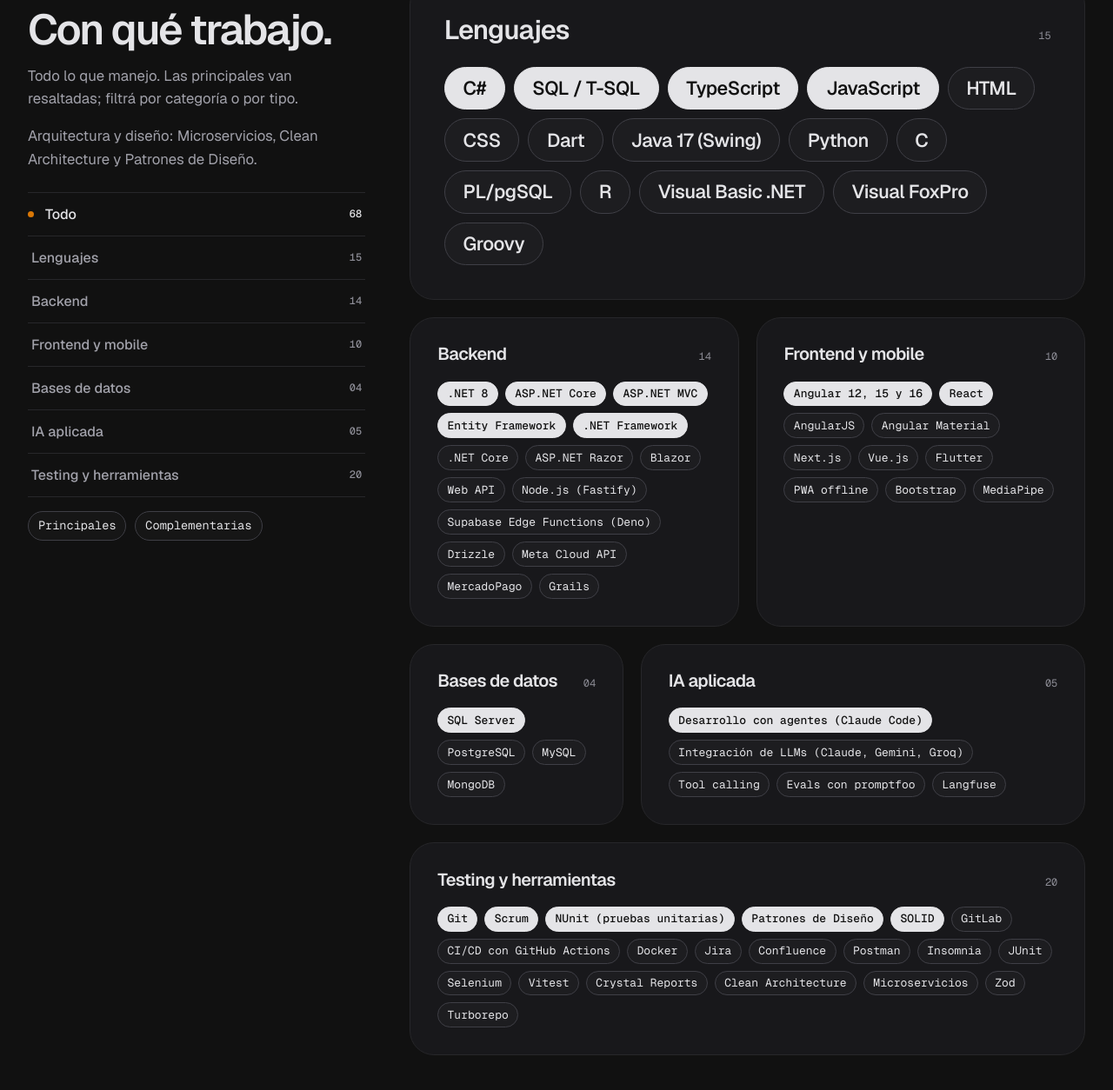
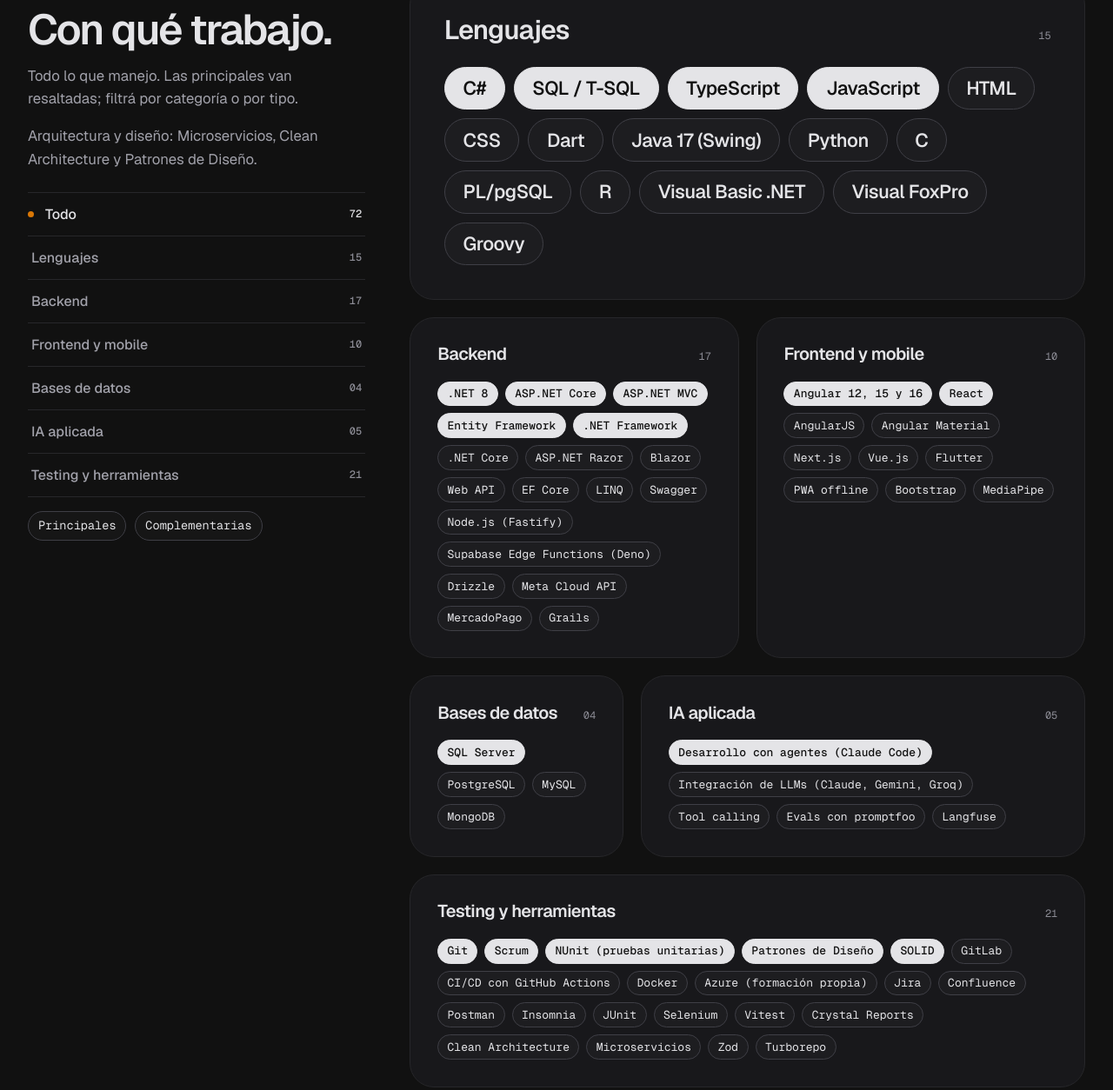
Before and after one commit to DiLacioLautaro/portfolio, a plain HTML site: page index.html in a window 1280 px wide. Shown: the part 8969-10223 px from the top of the page at 87% size. Drawn offline with nearby package versions, Linux system fonts and the light colour scheme; animation ran at ten frames a second.

Commit message:
CV y sitio: LINQ, EF Core y Swagger en Baufest y SWS; Azure como formación propia
Co-Authored-By: Claude Opus 5.5 <noreply@anthropic.com>
Claude-Session: https://claude.ai/code/session_01EBtEXi3Cjnaf94SPUyKK6U

```diff
--- a/index.html
+++ b/index.html
@@ -1490,13 +1490,13 @@ html:not(.js) .copy{display:none}
       <h2 id="stack-title">Con qué trabajo.</h2>
       <p class="lead">Todo lo que manejo. Las principales van resaltadas; filtrá por categoría o por tipo.</p><p class="lead">Arquitectura y diseño: Microservicios, Clean Architecture y Patrones de Diseño.</p>
       <div class="filters" role="group" aria-label="Filtrar el stack por categoría">
-        <button type="button" class="filter" data-filter="all" aria-pressed="true">Todo<span class="c" aria-hidden="true">68</span></button>
+        <button type="button" class="filter" data-filter="all" aria-pressed="true">Todo<span class="c" aria-hidden="true">72</span></button>
         <button type="button" class="filter" data-filter="lenguajes" aria-pressed="false">Lenguajes<span class="c" aria-hidden="true">15</span></button>
-        <button type="button" class="filter" data-filter="backend" aria-pressed="false">Backend<span class="c" aria-hidden="true">14</span></button>
+        <button type="button" class="filter" data-filter="backend" aria-pressed="false">Backend<span class="c" aria-hidden="true">17</span></button>
         <button type="button" class="filter" data-filter="frontend" aria-pressed="false">Frontend y mobile<span class="c" aria-hidden="true">10</span></button>
         <button type="button" class="filter" data-filter="datos" aria-pressed="false">Bases de datos<span class="c" aria-hidden="true">04</span></button>
         <button type="button" class="filter" data-filter="ia" aria-pressed="false">IA aplicada<span class="c" aria-hidden="true">05</span></button>
-        <button type="button" class="filter" data-filter="herramientas" aria-pressed="false">Testing y herramientas<span class="c" aria-hidden="true">20</span></button>
+        <button type="button" class="filter" data-filter="herramientas" aria-pressed="false">Testing y herramientas<span class="c" aria-hidden="true">21</span></button>
       </div>
       <p class="legend" role="group" aria-label="Filtrar por uso"><button type="button" class="chip lg-btn" data-use="daily" aria-pressed="false">Principales</button><button type="button" class="chip lg-btn" data-use="rest" aria-pressed="false">Complementarias</button></p>
       <p class="sr" id="stack-status" role="status" aria-live="polite"></p>
@@ -1510,9 +1510,9 @@ html:not(.js) .copy{display:none}
         </ul>
       </article>
       <article class="tile sg rv" data-cat="backend">
-        <div class="sg-head"><h3>Backend</h3><span class="c">14</span></div>
+        <div class="sg-head"><h3>Backend</h3><span class="c">17</span></div>
         <ul class="chips">
-          <li class="chip daily">.NET 8<span class="sr"> (principal)</span></li><li class="chip daily">ASP.NET Core<span class="sr"> (principal)</span></li><li class="chip daily">ASP.NET MVC<span class="sr"> (principal)</span></li><li class="chip daily">Entity Framework<span class="sr"> (principal)</span></li><li class="chip daily">.NET Framework<span class="sr"> (principal)</span></li><li class="chip">.NET Core</li><li class="chip">ASP.NET Razor</li><li class="chip">Blazor</li><li class="chip">Web API</li><li class="chip">Node.js (Fastify)</li><li class="chip">Supabase Edge Functions (Deno)</li><li class="chip">Drizzle</li><li class="chip">Meta Cloud API</li><li class="chip">MercadoPago</li><li class="chip">Grails</li>
+          <li class="chip daily">.NET 8<span class="sr"> (principal)</span></li><li class="chip daily">ASP.NET Core<span class="sr"> (principal)</span></li><li class="chip daily">ASP.NET MVC<span class="sr"> (principal)</span></li><li class="chip daily">Entity Framework<span class="sr"> (principal)</span></li><li class="chip daily">.NET Framework<span class="sr"> (principal)</span></li><li class="chip">.NET Core</li><li class="chip">ASP.NET Razor</li><li class="chip">Blazor</li><li class="chip">Web API</li><li class="chip">EF Core</li><li class="chip">LINQ</li><li class="chip">Swagger</li><li class="chip">Node.js (Fastify)</li><li class="chip">Supabase Edge Functions (Deno)</li><li class="chip">Drizzle</li><li class="chip">Meta Cloud API</li><li class="chip">MercadoPago</li><li class="chip">Grails</li>
         </ul>
       </article>
       <article class="tile sg rv" data-cat="frontend" style="--d:.06s">
@@ -1534,9 +1534,9 @@ html:not(.js) .copy{display:none}
         </ul>
       </article>
       <article class="tile sg w6 rv" data-cat="herramientas">
-        <div class="sg-head"><h3>Testing y herramientas</h3><span class="c">20</span></div>
+        <div class="sg-head"><h3>Testing y herramientas</h3><span class="c">21</span></div>
         <ul class="chips">
-          <li class="chip daily">Git<span class="sr"> (principal)</span></li><li class="chip daily">Scrum<span class="sr"> (principal)</span></li><li class="chip daily">NUnit (pruebas unitarias)<span class="sr"> (principal)</span></li><li class="chip daily">Patrones de Diseño<span class="sr"> (principal)</span></li><li class="chip daily">SOLID<span class="sr"> (principal)</span></li><li class="chip">GitLab</li><li class="chip">CI/CD con GitHub Actions</li><li class="chip">Docker</li><li class="chip">Jira</li><li class="chip">Confluence</li><li class="chip">Postman</li><li class="chip">Insomnia</li><li class="chip">JUnit</li><li class="chip">Selenium</li><li class="chip">Vitest</li><li class="chip">Crystal Reports</li><li class="chip">Clean Architecture</li><li class="chip">Microservicios</li><li class="chip">Zod</li><li class="chip">Turborepo</li>
+          <li class="chip daily">Git<span class="sr"> (principal)</span></li><li class="chip daily">Scrum<span class="sr"> (principal)</span></li><li class="chip daily">NUnit (pruebas unitarias)<span class="sr"> (principal)</span></li><li class="chip daily">Patrones de Diseño<span class="sr"> (principal)</span></li><li class="chip daily">SOLID<span class="sr"> (principal)</span></li><li class="chip">GitLab</li><li class="chip">CI/CD con GitHub Actions</li><li class="chip">Docker</li><li class="chip">Azure (formación propia)</li><li class="chip">Jira</li><li class="chip">Confluence</li><li class="chip">Postman</li><li class="chip">Insomnia</li><li class="chip">JUnit</li><li class="chip">Selenium</li><li class="chip">Vitest</li><li class="chip">Crystal Reports</li><li class="chip">Clean Architecture</li><li class="chip">Microservicios</li><li class="chip">Zod</li><li class="chip">Turborepo</li>
         </ul>
       </article>
     </div>
@@ -1572,7 +1572,7 @@ html:not(.js) .copy{display:none}
           <div class="xp-body">
             <h4>Full Stack .NET Senior <span>· SWS Services</span></h4>
             <ul class="career-results"><li>Optimicé la descarga de la hoja de ruta, reduciendo el tiempo de 3,3 s a 0,9 s con 300 clientes y de 11,0 s a 4,5 s con 3.000 en pruebas A/B de laboratorio de 10 rondas, reescribiendo vistas e índices de SQL Server.</li><li>Desarrollé la integración fiscal con ARBA y AGIP (las agencias de recaudación de impuestos de la Provincia y de la Ciudad de Buenos Aires), impactando en la emisión en producción de COT y remitos electrónicos, implementando modelo de datos, servicio de integración, comprobantes y pantallas en C# y SQL Server.</li><li>Desarrollé los módulos de percepciones y liquidaciones, impactando en el cálculo en producción por jurisdicción, porcentajes, feriados y novedades, implementando reglas de negocio y Patrones de Diseño en el ERP.</li><li>Diseñé la gestión de envases en préstamo, impactando en la trazabilidad de saldos del ERP y la PWA con 160 migraciones, implementando triggers T-SQL, controles de consistencia y reportes con apoyo de asistentes de IA.</li><li>Sistematicé la evolución de la base de datos, con 103 objetos T-SQL escritos o modificados, versionando vistas, stored procedures, funciones y triggers mediante merge requests y revisión de código en GitLab.</li><li>Desarrollé la evolución del ERP y la PWA en la etapa final, con responsabilidad técnica como único desarrollador tras integrar un equipo de 3, dirigiendo asistentes de IA y validando los cambios.</li></ul>
-            <ul class="chips"><li class="chip">C#</li><li class="chip">.NET Framework 4.8</li><li class="chip">ASP.NET Core</li><li class="chip">ASP.NET MVC / Razor</li><li class="chip">Blazor</li><li class="chip">Entity Framework</li><li class="chip">SQL Server</li><li class="chip">Angular</li><li class="chip">AngularJS</li><li class="chip">React / TypeScript</li></ul>
+            <ul class="chips"><li class="chip">C#</li><li class="chip">.NET Framework 4.8</li><li class="chip">ASP.NET Core</li><li class="chip">ASP.NET MVC / Razor</li><li class="chip">Blazor</li><li class="chip">Entity Framework</li><li class="chip">LINQ</li><li class="chip">SQL Server</li><li class="chip">Angular</li><li class="chip">AngularJS</li><li class="chip">React / TypeScript</li></ul>
           </div>
         </article>
         <article class="xp-item">
@@ -1580,7 +1580,7 @@ html:not(.js) .copy{display:none}
           <div class="xp-body">
             <h4>Full Stack Developer <span>· Baufest</span></h4>
             <ul class="career-results"><li>Desarrollé soluciones de retail, con alcance sobre 4 a 6 sistemas y promoción de Junior a Semi Senior por evaluación de Baufest, implementando funcionalidades con Patrones de Diseño en C# y Angular dentro de equipos Scrum de 6 a 10 personas.</li><li>Desarrollé la modernización de aplicaciones de la cuenta, impactando en la adopción de .NET 8 y Angular 15/16 desde Angular 12, participando en la migración de backend y frontend con el equipo.</li><li>Desarrollé los módulos de Promociones y Compras, impactando en la operación de Comercial durante los últimos 10 meses de la asignación, implementando funcionalidades y manteniendo stock, facturación, reportes y el Portal de Pedidos Web.</li><li>Diseñé mejoras de la solución de Logística, con alcance en abastecimiento, transferencias, stock y facturación durante 12 meses, desarrollando módulos en equipo y adaptando la interfaz a distintos dispositivos.</li><li>Desarrollé funcionalidades de Fidelidad, impactando en premios, alianzas y vencimientos del programa de puntos durante 7 meses, implementando lógica de negocio en .NET.</li><li>Sistematicé la verificación de funcionalidades, impactando en la detección de regresiones durante el desarrollo, implementando pruebas unitarias con NUnit y aplicando principios SOLID.</li></ul>
-            <ul class="chips"><li class="chip">C#</li><li class="chip">.NET 8</li><li class="chip">ASP.NET Core</li><li class="chip">ASP.NET MVC</li><li class="chip">Entity Framework</li><li class="chip">SQL Server</li><li class="chip">Angular 12 a 16</li><li class="chip">Visual FoxPro</li><li class="chip">NUnit</li></ul>
+            <ul class="chips"><li class="chip">C#</li><li class="chip">.NET 8</li><li class="chip">ASP.NET Core</li><li class="chip">ASP.NET MVC</li><li class="chip">Entity Framework</li><li class="chip">EF Core</li><li class="chip">LINQ</li><li class="chip">Swagger</li><li class="chip">SQL Server</li><li class="chip">Angular 12 a 16</li><li class="chip">Visual FoxPro</li><li class="chip">NUnit</li></ul>
           </div>
         </article>
         <article class="xp-item">
```
Also changed, not shown: 1 other file.
